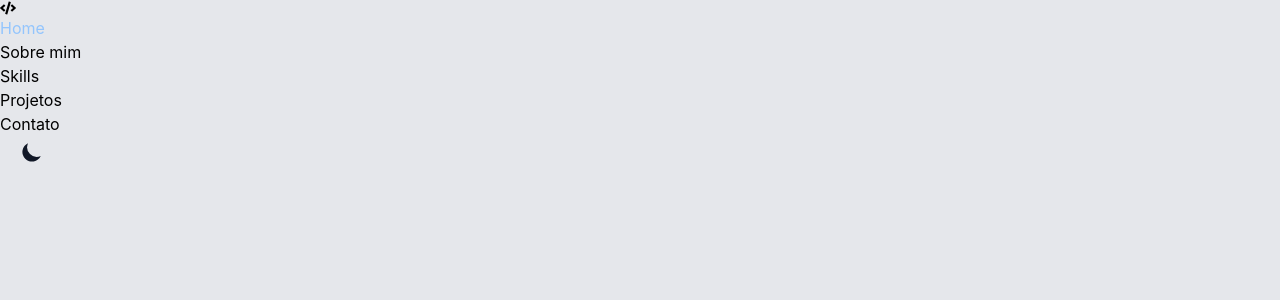
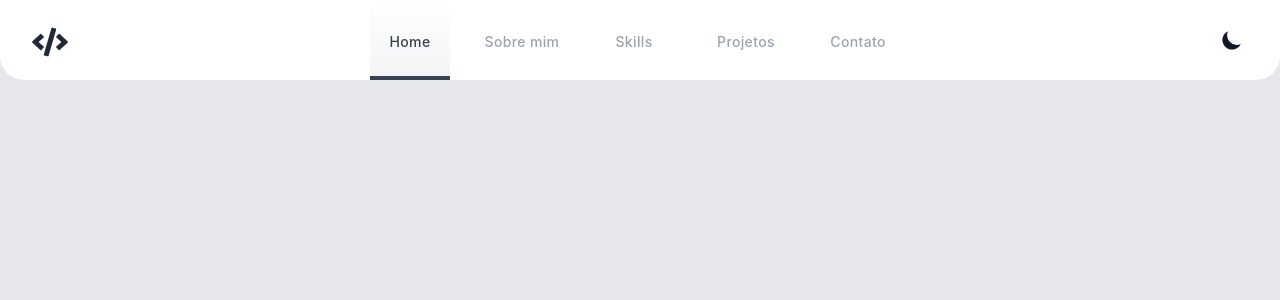
Before and after one commit to thomasravache/my-personal-portfolio, a React (Create React App) app: page / in a window 1280 px wide. Shown: the top 300 px of the page. Built offline with nearby package versions, Linux system fonts and the light colour scheme.

Commit message:
Estilizando navbar

```diff
--- a/src/components/Navbar.jsx
+++ b/src/components/Navbar.jsx
@@ -13,13 +13,13 @@ const Navbar = ({ currentRoute, setCurrentRoute }) => {
       </span>
       <ul className={navbarStyles.navItems}>
         {
-          navigationLinks.map((link) => (
+          navigationLinks.map((linkItem) => (
             <li
-            key={link}
-            className={ classNames([navbarStyles.navItem, currentRoute === link && navbarStyles.selectedItem]) }
-            onClick={ () => setCurrentRoute(link) }
+            key={linkItem}
+            className={ classNames([navbarStyles.navItem, currentRoute === linkItem && navbarStyles.selectedItem]) }
+            onClick={ () => setCurrentRoute(linkItem) }
             >
-              {link}
+              {linkItem}
             </li>
           ))
         }
--- a/src/components/tailwindStyles/navbarStyles.js
+++ b/src/components/tailwindStyles/navbarStyles.js
@@ -1,5 +1,9 @@
 const navbarStyles = {
-  selectedItem: 'text-blue-300'
+  navbar: 'hidden md:flex flex-row items-center justify-between px-8 h-20 rounded-b-3xl bg-white dark:bg-black',
+  logo: 'text-4xl text-gray-800 dark:text-white -mb-1',
+  navItems: 'flex flex-row self-end h-full',
+  navItem: 'pt-8 w-20 text-gray-400 dark:text-white hover:text-gray-700 dark:hover:text-blue-300 cursor-pointer font-medium tracking-wide text-sm flex items-start justify-center mx-4',
+  selectedItem: 'text-gray-700 dark:text-blue-300 border-b-4 border-gray-700 dark:border-blue-300 bg-gradient-to-b from-white to-gray-100 dark:from-black dark:to-blue-300',
 };
 
 export default navbarStyles;
```
